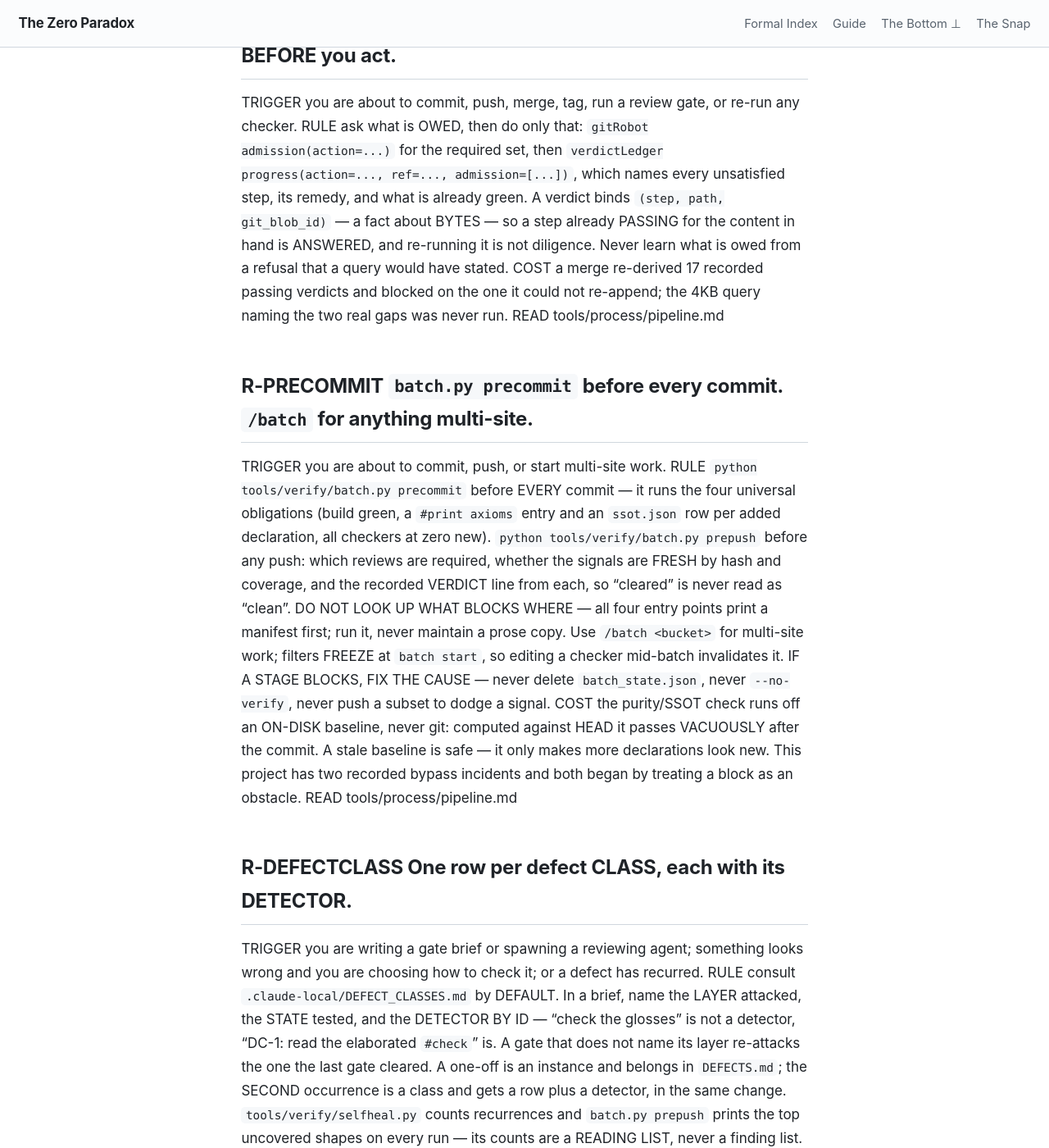
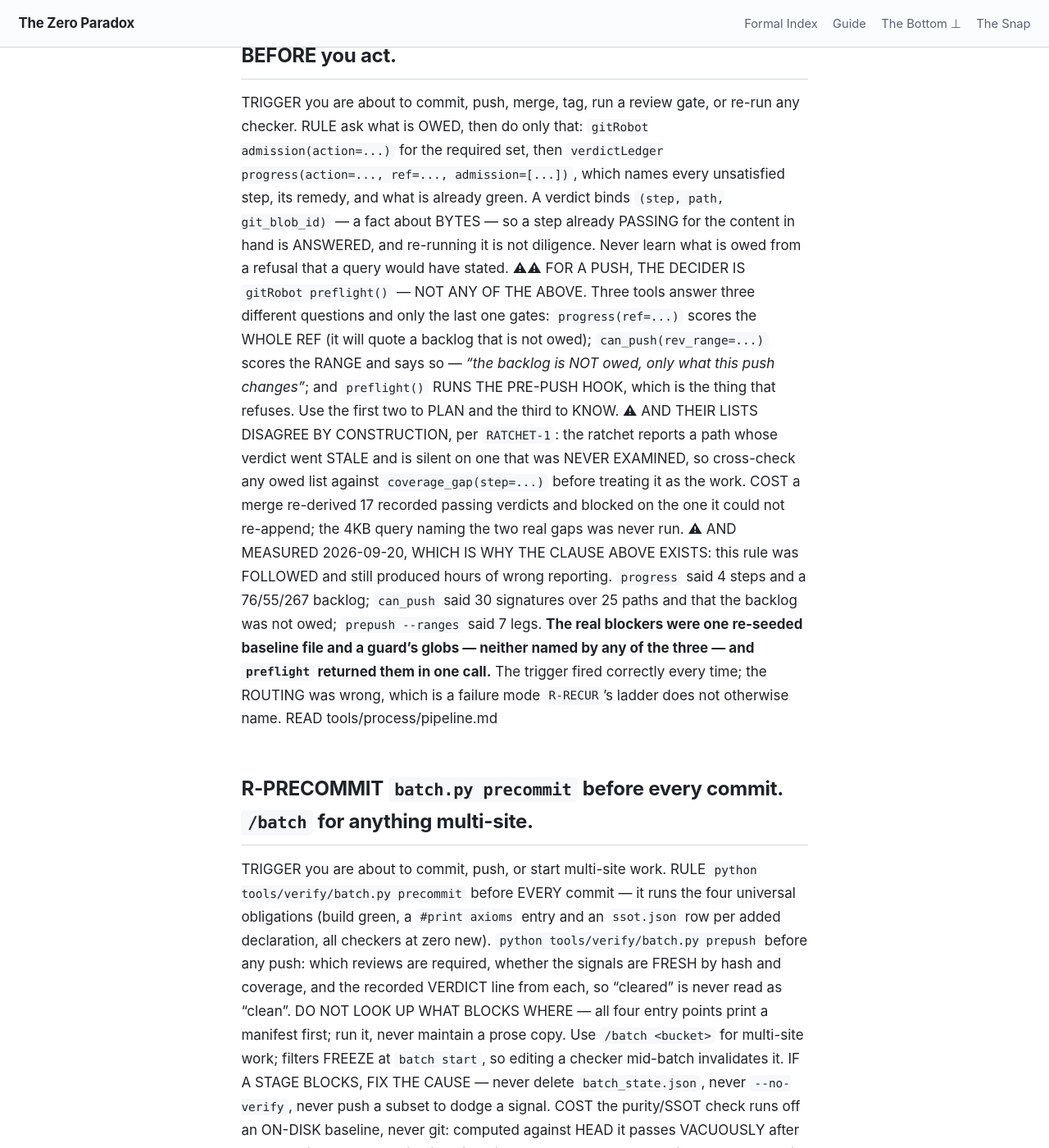
Before and after one commit to timbrigham/ZeroParadox, a Jekyll site: the page built from CLAUDE.md, in a window 1280 px wide and 1400 px high, scrolled down 2166 px. Shown: the whole window at 82% size. Built offline with Jekyll 4.4.1, drawn with Linux system fonts in a browser that asks for light colours; our own code applies the rules of GitHub Pages for plain Markdown files.

Commit message:
Name the decider for a push, not the tool nearest to hand
R-LEDGER fires on the right trigger - "you are about to commit, push, merge" - and then
routes to verdictLedger progress, which scores the whole ref. For a push that is the wrong
instrument, and following the rule exactly produced hours of wrong reporting tonight:
progress said four steps and a 76/55/267 backlog, can_push said thirty signatures over
twenty-five paths and that the backlog was not owed, prepush --ranges said seven legs. The
real blockers were one re-seeded baseline file and a guard's globs, named by none of the
three, and preflight returned them in one call.

So the rule now names all three tools with what each actually answers, and says which one
gates: progress and can_push are for planning, preflight runs the pre-push hook and is the
thing that refuses. It also carries RATCHET-1's warning that the owed lists disagree by
construction, because the ratchet reports a path whose verdict went stale and is silent on
one never examined.

The secondary finding is recorded in the cost line because R-RECUR's ladder does not name
it. That ladder escalates first instance, second class, third the trigger is wrong, fourth
build the checker. Here the trigger was right and fired every time; the routing was wrong.
A rule can be triggered perfectly and still send the reader to the wrong instrument.

Co-Authored-By: Claude Opus 5 (1M context) <noreply@anthropic.com>
Claude-Session: https://claude.ai/code/session_01AGpP8SFJJ3HadqzDKHPYt7

```diff
--- a/CLAUDE.md
+++ b/CLAUDE.md
@@ -68,8 +68,24 @@ RULE     ask what is OWED, then do only that: `gitRobot admission(action=...)` f
          `(step, path, git_blob_id)` — a fact about BYTES — so a step already PASSING for the
          content in hand is ANSWERED, and re-running it is not diligence. Never learn what is owed
          from a refusal that a query would have stated.
+         ⚠⚠ FOR A PUSH, THE DECIDER IS `gitRobot preflight()` — NOT ANY OF THE ABOVE. Three tools
+         answer three different questions and only the last one gates: `progress(ref=...)` scores
+         the WHOLE REF (it will quote a backlog that is not owed); `can_push(rev_range=...)` scores
+         the RANGE and says so — *"the backlog is NOT owed, only what this push changes"*; and
+         `preflight()` RUNS THE PRE-PUSH HOOK, which is the thing that refuses. Use the first two to
+         PLAN and the third to KNOW. ⚠ AND THEIR LISTS DISAGREE BY CONSTRUCTION, per `RATCHET-1`:
+         the ratchet reports a path whose verdict went STALE and is silent on one that was NEVER
+         EXAMINED, so cross-check any owed list against `coverage_gap(step=...)` before treating it
+         as the work.
 COST     a merge re-derived 17 recorded passing verdicts and blocked on the one it could not
          re-append; the 4KB query naming the two real gaps was never run.
+         ⚠ AND MEASURED 2026-09-20, WHICH IS WHY THE CLAUSE ABOVE EXISTS: this rule was FOLLOWED
+         and still produced hours of wrong reporting. `progress` said 4 steps and a 76/55/267
+         backlog; `can_push` said 30 signatures over 25 paths and that the backlog was not owed;
+         `prepush --ranges` said 7 legs. **The real blockers were one re-seeded baseline file and a
+         guard's globs — neither named by any of the three — and `preflight` returned them in one
+         call.** The trigger fired correctly every time; the ROUTING was wrong, which is a failure
+         mode `R-RECUR`'s ladder does not otherwise name.
 READ     tools/process/pipeline.md
 
 ## R-PRECOMMIT  `batch.py precommit` before every commit. `/batch` for anything multi-site.
```
